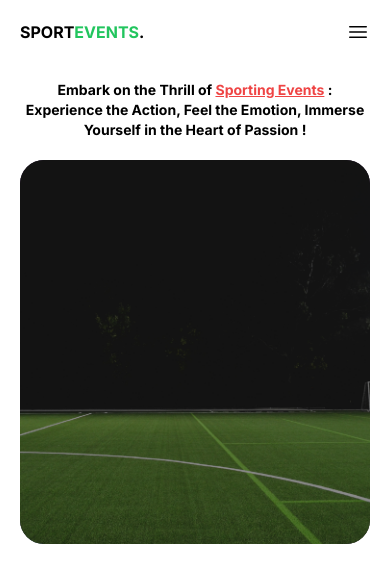
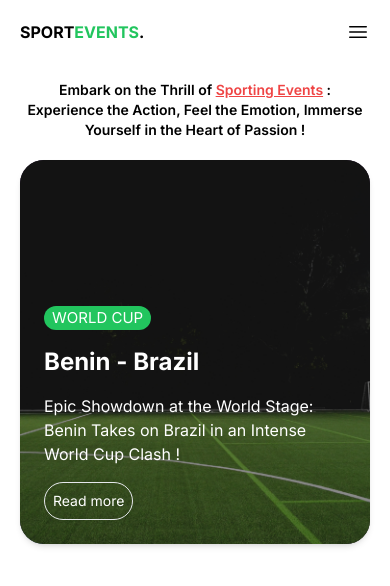
Before and after one commit to Bitsmith01/sport-event-list, a Next.js app: page / in a window 390 px wide. Shown: the top 586 px of the page. Built offline with nearby package versions, Linux system fonts and the light colour scheme.

Commit message:
setting hero section content format

```diff
--- a/components/Hero.tsx
+++ b/components/Hero.tsx
@@ -1,5 +1,5 @@
 import React from "react";
-import image1 from "../public/emily-WOBRFCzgLdk-unsplash.jpg"
+import image1 from "../public/emily-WOBRFCzgLdk-unsplash.jpg";
 import Image from "next/image";
 
 type Props = {};
@@ -8,14 +8,32 @@ const Hero = (props: Props) => {
   return (
     <section className="container mx-auto flex flex-col space-y-3 md:space-y-10 relative mt-2 md:mt-6">
       <div className="flex items-center justify-center px-5 py-2">
-        <span className="text-sm font-bold text-center md:text-2xl md:w-[60%]">
-          Embark on the Thrill of <span className="underline text-red-500">Sporting Events</span> : Experience the
-          Action, Feel the Emotion, Immerse Yourself in the Heart of Passion !
+        <span className="text-sm font-semibold md:font-bold text-center md:text-2xl md:w-[60%]">
+          Embark on the Thrill of{" "}
+          <span className="underline text-red-500">Sporting Events</span> :
+          Experience the Action, Feel the Emotion, Immerse Yourself in the Heart
+          of Passion !
         </span>
       </div>
       <div className="h-96 mx-5 rounded-3xl bag relative">
-        <Image src={image1} alt="image" className="h-full w-full rounded-3xl object-cover z-10 absolute" />
-        <div className="h-full w-full bg-[#01010167] rounded-3xl z-30 absolute"></div>
+        <Image
+          src={image1}
+          alt="image"
+          className="h-full w-full rounded-3xl object-cover z-10 absolute"
+        />
+        <div className="h-full w-full bg-[#01010167] rounded-3xl z-30 absolute text-white p-6 shadow-md md:p-20">
+          <div className="h-full flex flex-col justify-end items-start space-y-4">
+            <span className="h-6 bg-green-500 rounded-full p-2 flex justify-center items-center text-[15px]">
+              WORLD CUP
+            </span>
+            <span className="text-2xl font-bold">Benin - Brazil</span>
+            <p className="md:w-[40%]">
+              Epic Showdown at the World Stage: Benin Takes on Brazil in an
+              Intense World Cup Clash !
+            </p>
+            <button className="border-[1px] rounded-full p-2 text-sm hover:bg-[#ffffffa8] hover:text-black">Read more</button>
+          </div>
+        </div>
       </div>
     </section>
   );
```
Also changed, not shown: constants/index.ts (added, +30 -0 lines).
